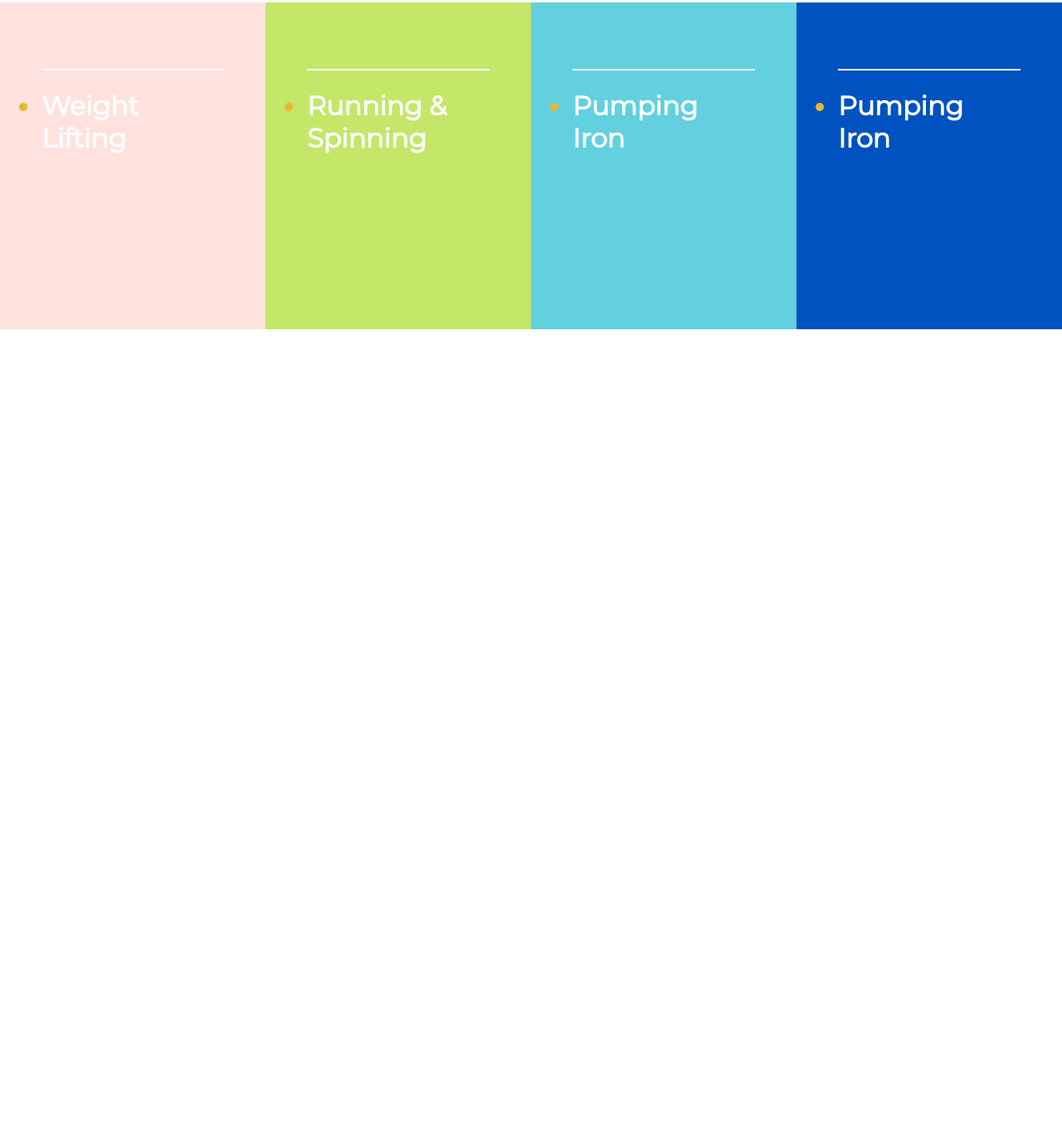
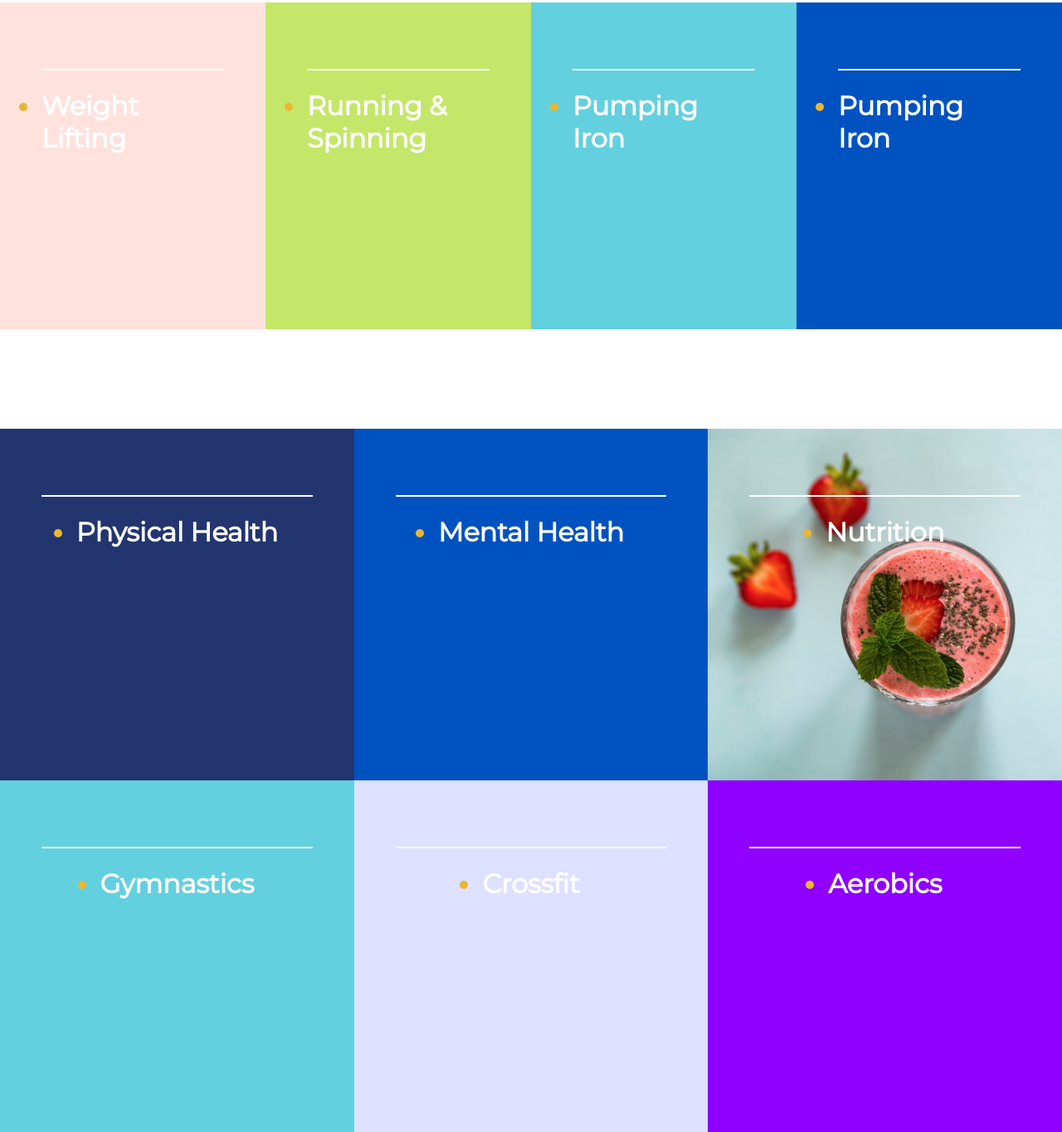
Before and after one commit to MalikDuisebayev/Thrivetalk-page, a website: page index.html in a window 1280 px wide. Shown: the part 1914-3279 px from the top of the page at 83% size. Before the commit the page ends 2431 px from the top, so only its background shows below. Drawn offline with Linux system fonts and the light colour scheme.

Commit message:
add new section in about us

```diff
--- a/index.html
+++ b/index.html
@@ -131,7 +131,7 @@
                         <div class="line"></div>
                         <ul class="box__list list">
                             <li class="box__item item">
-                                <span>Running  & Spinning</span>
+                                <span>Running & Spinning</span>
                             </li>
                         </ul>
 
@@ -171,6 +171,105 @@
 
 
             </div>
+
+
+
+<!--            EXERCISES-->
+            <div class="about__exercises exercises">
+
+                <div class="exercises__item box">
+
+                    <div class="box__information">
+
+                        <div class="line"></div>
+                        <ul class="box__list list">
+                            <li class="box__item item">
+                                <span>Physical Health</span>
+                            </li>
+                        </ul>
+
+                    </div>
+
+                </div>
+
+                <div class="exercises__item box">
+
+                    <div class="box__information">
+
+                        <div class="line"></div>
+                        <ul class="box__list list">
+                            <li class="box__item item">
+                                <span>Mental Health</span>
+                            </li>
+                        </ul>
+
+                    </div>
+
+                </div>
+
+                <div class="exercises__item box">
+
+                    <div class="box__information">
+
+                        <div class="line"></div>
+                        <ul class="box__list list">
+                            <li class="box__item item">
+                                <span>Nutrition</span>
+                            </li>
+                        </ul>
+
+                    </div>
+
+                </div>
+
+                <div class="exercises__item box">
+
+                    <div class="box__information">
+
+                        <div class="line"></div>
+                        <ul class="box__list list">
+                            <li class="box__item item">
+                                <span>Gymnastics</span>
+                            </li>
+                        </ul>
+
+                    </div>
+
+                </div>
+
+                <div class="exercises__item box">
+
+                    <div class="box__information">
+
+                        <div class="line"></div>
+                        <ul class="box__list list">
+                            <li class="box__item item">
+                                <span>Crossfit</span>
+                            </li>
+                        </ul>
+
+                    </div>
+
+                </div>
+
+                <div class="exercises__item box">
+
+                    <div class="box__information">
+
+                        <div class="line"></div>
+                        <ul class="box__list list">
+                            <li class="box__item item">
+                                <span>Aerobics</span>
+                            </li>
+                        </ul>
+
+                    </div>
+
+                </div>
+
+
+            </div>
+
         </section>
 
 
--- a/style/style.scss
+++ b/style/style.scss
@@ -176,7 +176,7 @@
 
   //ABOUT
 .about{
-  padding: 150px 0 120px;
+  padding: 150px 0 0;
   &__container{
     max-width: 1500px;
     display: flex;
@@ -243,6 +243,7 @@
         background-color: white;
       }
     }
+  }
   .item{
     color: #E9B730;
     font-size: 32px;
@@ -255,7 +256,45 @@
     color: #FFFFFF;
     font-weight: bold;
   }
+
+
+//EXERCISES
+
+  &__exercises{
+    display: grid;
+    grid-template-columns: repeat(3,1fr);
+  }
+  .exercises{
+    margin-top: 120px;
+    &__item:first-child{
+      background: #22356F;
+    }
+    &__item:nth-child(2){
+      background: #0052C1;
+    }
+    &__item:nth-child(3){
+      background-image: url("../image/joanna-kosinska-340748.jpg");
+      background-size: 100%;
+      background-position: center;
+      background-repeat: no-repeat;
+    }
+    &__item:nth-child(4){
+      background: #62D0DF;
+    }
+    &__item:nth-child(5){
+      background: #DEE1FF;
+    }
+    &__item:last-child{
+      background: #8F00FF;
+    }
+    .box{
+      &__information{
+        padding: 80px 50px 280px;
       }
   }
 
   }
+
+}
+
+}
```
Also changed, not shown: image/joanna-kosinska-340748.jpg (added), style/style.css, 1 other file. Lines whose indentation alone changed are shown as unchanged.
